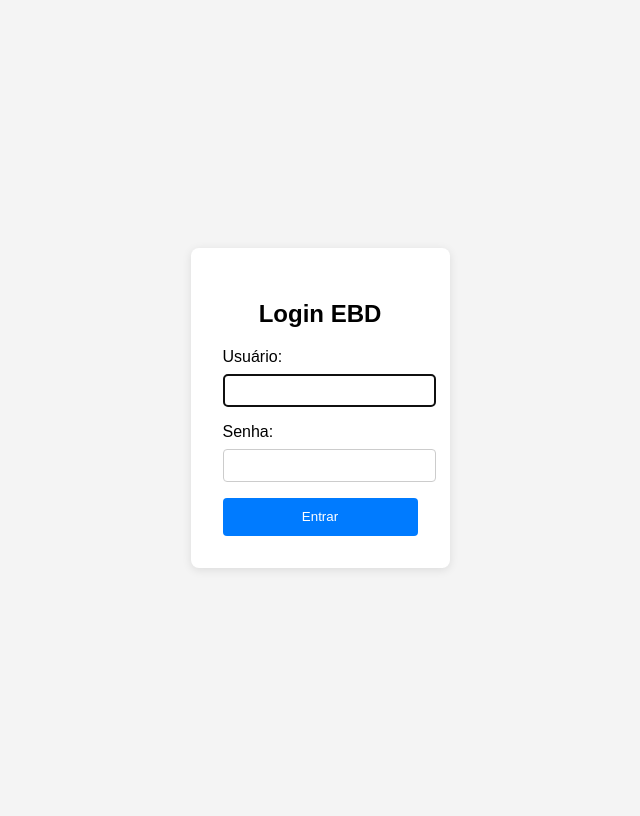
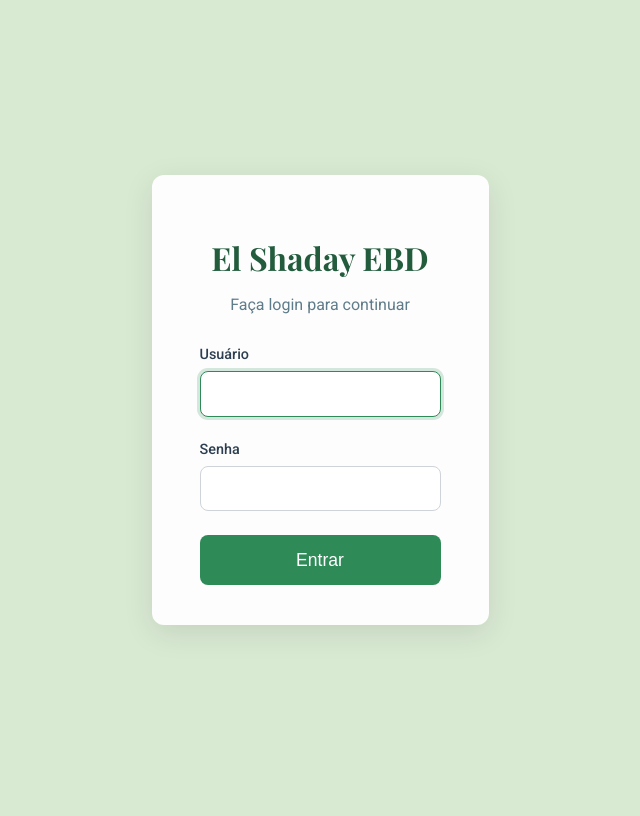
Before and after one commit to MOISES-DARLAN/ebd-gestao, a Django app: page /login/ in a window 1280 px wide. Shown: the whole page, without its empty margins (320-960 px from the left). After the commit the page ends 632 px from the top, so only its background shows below. Run offline with Django 5.2, Linux system fonts and the light colour scheme.

Commit message:
style: aplica novo design a pagina de login

```diff
--- a/ebd/templates/ebd/login.html
+++ b/ebd/templates/ebd/login.html
@@ -2,24 +2,140 @@
 <html lang="pt-br">
 <head>
     <meta charset="UTF-8">
-    <title>Login - EBD</title>
+    <meta name="viewport" content="width=device-width, initial-scale=1.0">
+    <title>Login - Sistema EBD El Shaday</title>
     <style>
-        body { font-family: sans-serif; display: flex; justify-content: center; align-items: center; height: 100vh; background-color: #f4f4f4; }
-        form { background: white; padding: 2rem; border-radius: 8px; box-shadow: 0 2px 10px rgba(0,0,0,0.1); }
-        h2 { text-align: center; }
-        div { margin-bottom: 1rem; }
-        label { display: block; margin-bottom: 0.5rem; }
-        input { width: 100%; padding: 0.5rem; border: 1px solid #ccc; border-radius: 4px; }
-        button { width: 100%; padding: 0.7rem; border: none; background-color: #007bff; color: white; border-radius: 4px; cursor: pointer; }
-        button:hover { background-color: #0056b3; }
+        @import url('https://fonts.googleapis.com/css2?family=Roboto:wght@300;400;500;700&family=Playfair+Display:wght@700&display=swap');
+
+        :root {
+            --primary-green: #2E8B57; /* Verde da Floresta - Principal */
+            --dark-green: #225C3D;    /* Verde Escuro - Para destaque */
+            --light-green: #D9EAD3;   /* Verde Claro - Para fundos sutis */
+            --text-dark: #2c3e50;     /* Preto azulado escuro */
+            --background-light: #fdfdfd; /* Fundo muito claro */
+            --border-color: #ced4da;  /* Cor de borda padrão */
+            --error-color: #721c24;   /* Vermelho escuro para erros */
+            --error-bg: #f8d7da;      /* Fundo rosa claro para erros */
+        }
+
+        body, html {
+            height: 100%;
+            margin: 0;
+            font-family: 'Roboto', sans-serif;
+            background-color: var(--light-green);
+            color: var(--text-dark);
+            display: flex;
+            justify-content: center;
+            align-items: center;
+        }
+
+        .login-container {
+            background-color: var(--background-light);
+            border-radius: 12px;
+            box-shadow: 0 8px 30px rgba(0, 0, 0, 0.1);
+            padding: 2.5rem 3rem;
+            max-width: 400px;
+            width: 100%;
+            box-sizing: border-box;
+            text-align: center;
+        }
+
+        .logo-text {
+            font-family: 'Playfair Display', serif;
+            font-size: 2rem;
+            color: var(--dark-green);
+            margin-bottom: 0.5rem;
+        }
+
+        .login-subtitle {
+            font-size: 1rem;
+            color: #5f7c8a;
+            margin-bottom: 2rem;
+        }
+
+        .form-group {
+            margin-bottom: 1.5rem;
+            text-align: left;
+        }
+
+        .form-group label {
+            display: block;
+            margin-bottom: 0.5rem;
+            font-weight: 500;
+            font-size: 0.9rem;
+        }
+
+        .form-group input {
+            width: 100%;
+            padding: 0.8rem 1rem;
+            border: 1px solid var(--border-color);
+            border-radius: 8px;
+            box-sizing: border-box;
+            font-size: 1rem;
+            transition: border-color 0.2s, box-shadow 0.2s;
+        }
+
+        .form-group input:focus {
+            outline: none;
+            border-color: var(--primary-green);
+            box-shadow: 0 0 0 3px rgba(46, 139, 87, 0.2);
+        }
+
+        .error-message {
+            background-color: var(--error-bg);
+            color: var(--error-color);
+            padding: 1rem;
+            border-radius: 8px;
+            margin-bottom: 1.5rem;
+            font-size: 0.9rem;
+            list-style: none;
+        }
+
+        .login-button {
+            width: 100%;
+            background-color: var(--primary-green);
+            color: white;
+            padding: 0.9rem;
+            font-size: 1.1rem;
+            font-weight: 500;
+            text-decoration: none;
+            border: none;
+            border-radius: 8px;
+            cursor: pointer;
+            transition: background-color 0.3s ease;
+        }
+
+        .login-button:hover {
+            background-color: var(--dark-green);
+        }
+
     </style>
 </head>
 <body>
-    <form method="post">
-        <h2>Login EBD</h2>
-        {% csrf_token %}
-        {{ form.as_p }}
-        <button type="submit">Entrar</button>
-    </form>
+    <div class="login-container">
+        <h1 class="logo-text">El Shaday EBD</h1>
+        <p class="login-subtitle">Faça login para continuar</p>
+
+        {% if form.non_field_errors %}
+            <div class="error-message">
+                {% for error in form.non_field_errors %}
+                    <p>{{ error }}</p>
+                {% endfor %}
+            </div>
+        {% endif %}
+
+        <form method="post">
+            {% csrf_token %}
+            <div class="form-group">
+                <label for="id_username">Usuário</label>
+                <input type="text" name="username" autofocus autocapitalize="none" autocomplete="username" maxlength="150" required id="id_username">
+            </div>
+            <div class="form-group">
+                <label for="id_password">Senha</label>
+                <input type="password" name="password" autocomplete="current-password" required id="id_password">
+            </div>
+            <button type="submit" class="login-button">Entrar</button>
+        </form>
+    </div>
 </body>
 </html>
```
